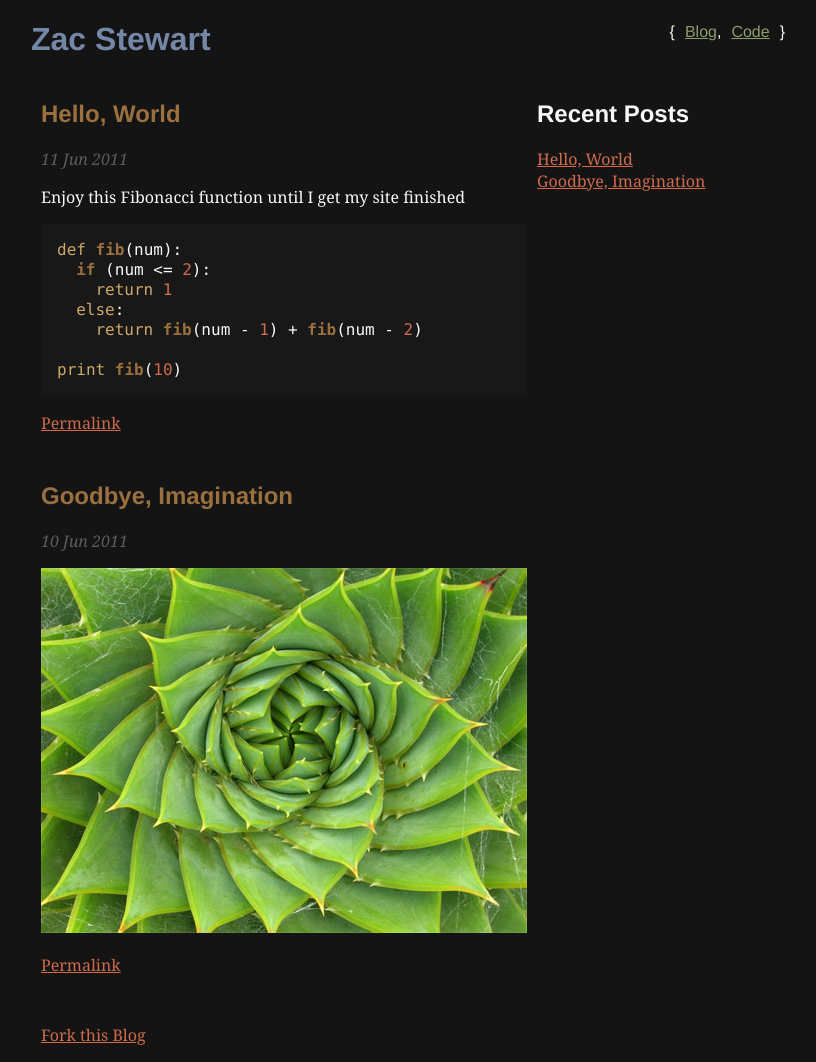
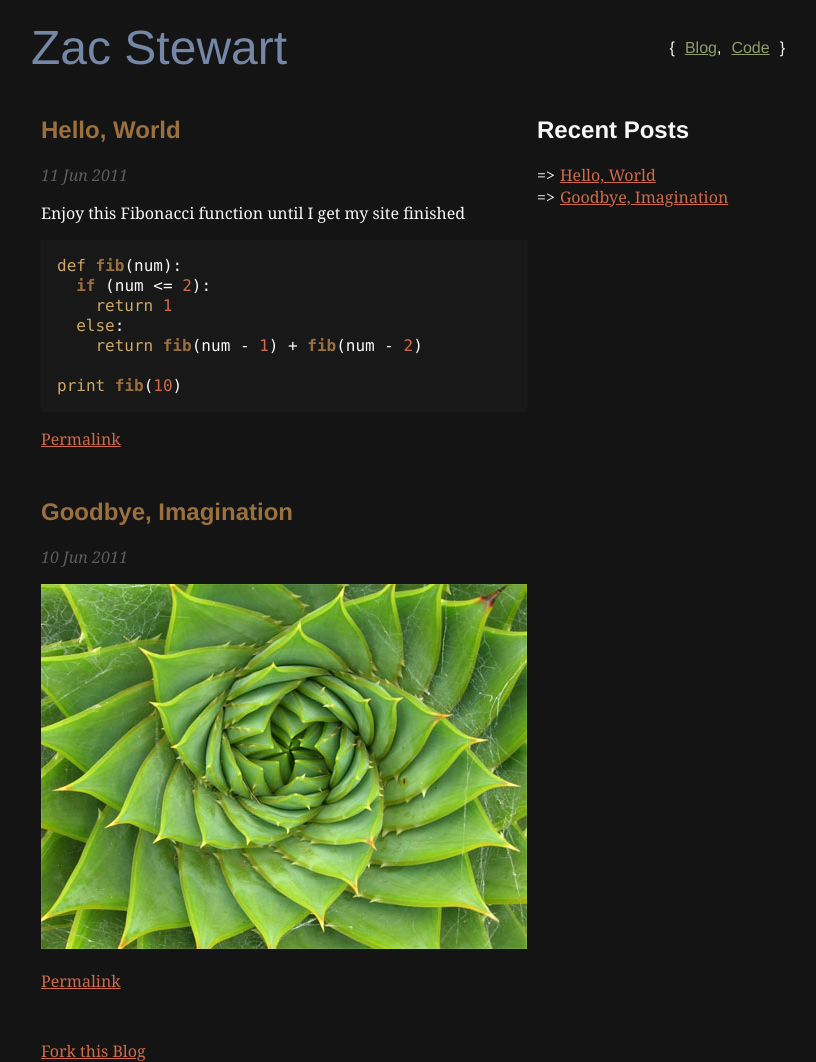
Before and after one commit to zacstewart/zacstewart.github.io, a Jekyll site: the page built from index.html, in a window 1280 px wide. Shown: the whole page, without its empty margins (232-1048 px from the left). Built offline with Jekyll 4.4.1, drawn with Linux system fonts in a browser that asks for light colours; some web fonts are replaced.

Commit message:
changed layout some

```diff
--- a/css/screen.css
+++ b/css/screen.css
@@ -497,6 +497,7 @@ a:active {
   float: left;
   margin-right: 10px;
   width: 362px;
+  height: 96px;
   margin-left: -10px;
   padding-right: 10px;
 }
@@ -504,11 +505,16 @@ a:active {
 * html #container #header {
   overflow-x: hidden;
 }
-/* line 47, ../sass/screen.scss */
+/* line 48, ../sass/screen.scss */
 #container #header h1 {
   color: #7587a6;
+  font-size: 48px;
+  font-weight: normal;
+  line-height: 96px;
+  margin: 0;
+  padding: 0;
 }
-/* line 51, ../sass/screen.scss */
+/* line 57, ../sass/screen.scss */
 #container nav {
   display: inline;
   float: left;
@@ -521,37 +527,40 @@ a:active {
 * html #container nav {
   overflow-x: hidden;
 }
-/* line 55, ../sass/screen.scss */
+/* line 61, ../sass/screen.scss */
 #container nav ul {
   float: right;
+  margin: 0;
   line-height: 2em;
+  padding: 0;
 }
-/* line 58, ../sass/screen.scss */
+/* line 66, ../sass/screen.scss */
 #container nav ul li {
   display: block;
   float: left;
   font-family: Helvetica, Arial, sans-serif;
+  line-height: 96px;
   padding-left: 10px;
 }
-/* line 63, ../sass/screen.scss */
+/* line 72, ../sass/screen.scss */
 #container nav ul li:first-child:before {
   content: "{";
   margin-right: 10px;
 }
-/* line 67, ../sass/screen.scss */
+/* line 76, ../sass/screen.scss */
 #container nav ul li:after {
   content: ",";
 }
-/* line 70, ../sass/screen.scss */
+/* line 79, ../sass/screen.scss */
 #container nav ul li:last-child:after {
   content: "}";
   margin-left: 10px;
 }
-/* line 78, ../sass/screen.scss */
+/* line 87, ../sass/screen.scss */
 #container nav ul li a:link, #container nav ul li a:visited, #container nav ul li a:hover, #container nav ul li a:active {
   color: #8f9d6a;
 }
-/* line 85, ../sass/screen.scss */
+/* line 94, ../sass/screen.scss */
 #container #content {
   display: inline;
   float: left;
@@ -562,35 +571,35 @@ a:active {
 * html #container #content {
   overflow-x: hidden;
 }
-/* line 87, ../sass/screen.scss */
+/* line 96, ../sass/screen.scss */
 #container #content article {
   margin-bottom: 48px;
 }
-/* line 90, ../sass/screen.scss */
+/* line 99, ../sass/screen.scss */
 #container #content article header h2 {
   color: #9B703F;
 }
-/* line 93, ../sass/screen.scss */
+/* line 102, ../sass/screen.scss */
 #container #content article header time {
   color: #5F5A60;
   font-style: italic;
 }
-/* line 100, ../sass/screen.scss */
+/* line 109, ../sass/screen.scss */
 #container #content pre code:before {
   color: #5f5a60;
   float: right;
   font-family: Helvetica, Arial, sans-serif;
   font-size: 12px;
 }
-/* line 106, ../sass/screen.scss */
+/* line 115, ../sass/screen.scss */
 #container #content pre code.python:before {
   content: "Python";
 }
-/* line 109, ../sass/screen.scss */
+/* line 118, ../sass/screen.scss */
 #container #content pre code.ruby:before {
   content: "Ruby";
 }
-/* line 114, ../sass/screen.scss */
+/* line 123, ../sass/screen.scss */
 #container aside {
   display: inline;
   float: left;
@@ -601,12 +610,17 @@ a:active {
 * html #container aside {
   overflow-x: hidden;
 }
-/* line 116, ../sass/screen.scss */
+/* line 125, ../sass/screen.scss */
 #container aside ol {
   list-style: none;
   padding-left: 0;
 }
-/* line 123, ../sass/screen.scss */
+/* line 129, ../sass/screen.scss */
+#container aside ol li:before {
+  content: "=>";
+  margin-right: 5px;
+}
+/* line 136, ../sass/screen.scss */
 #container #footer {
   overflow: hidden;
   *zoom: 1;
```
Also changed, not shown: _drafts/2011-06-12-deploying-your-jekyll-blog-on-dreamhost-via-capistrano.md (+4 -0 lines), sass/screen.scss (+13 -0 lines).
